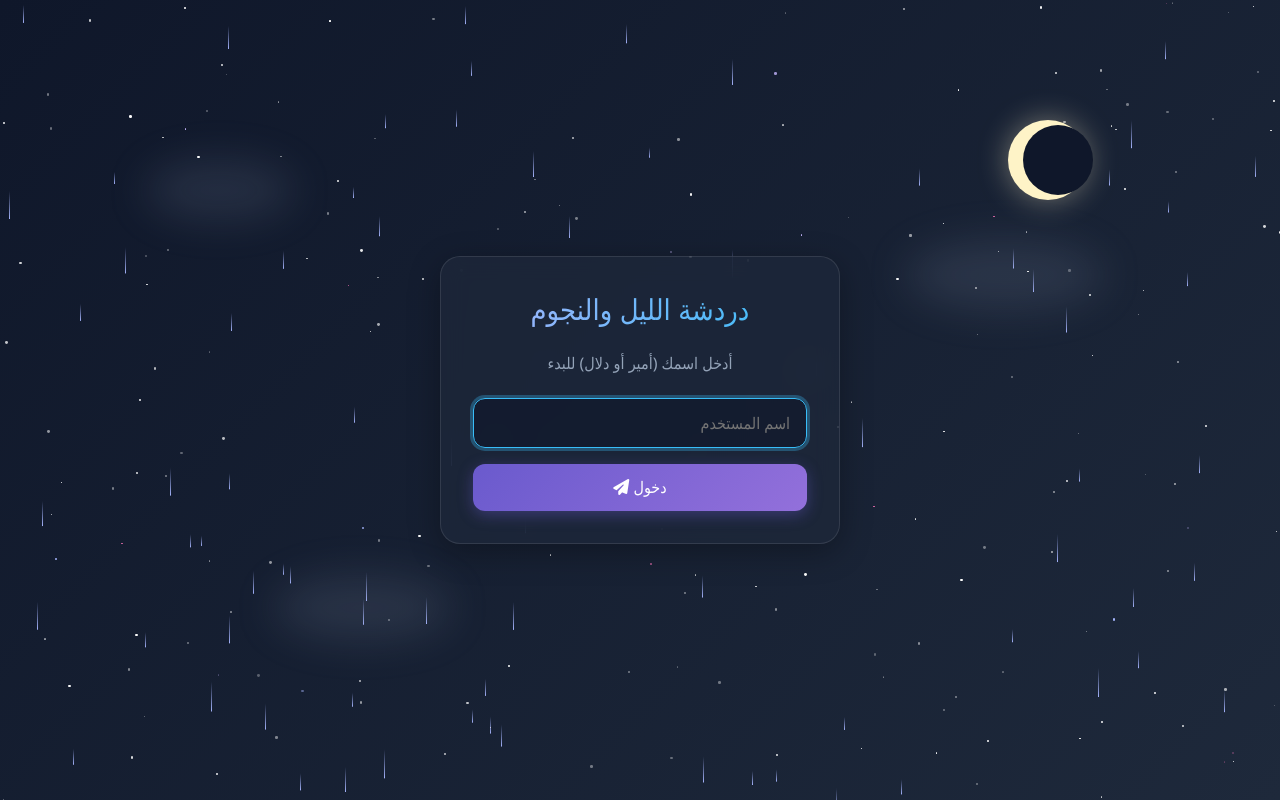
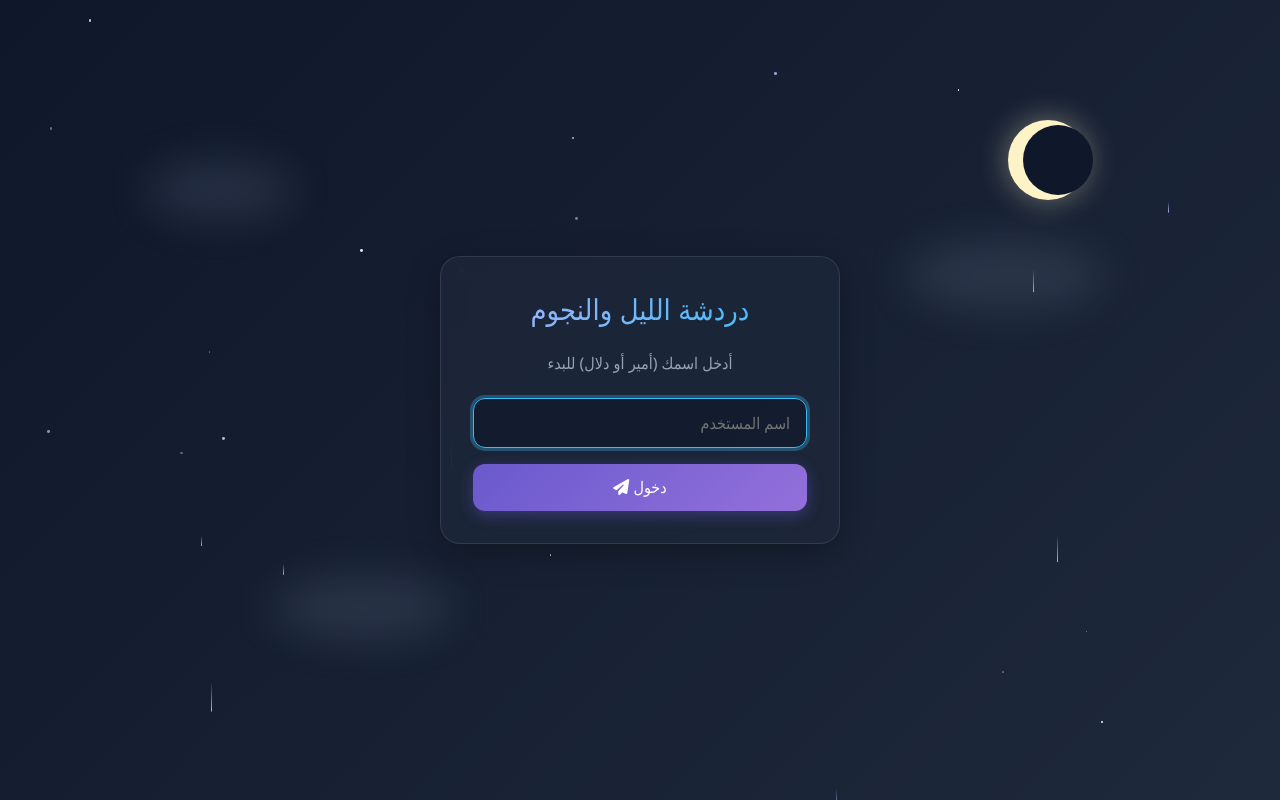
Before and after one commit to amir-lebbaz/amir_dalal, a website: page public/index.html in a window 1280 px wide. Drawn offline with Linux system fonts and the light colour scheme.

Commit message:
Update index.html

```diff
--- a/public/index.html
+++ b/public/index.html
@@ -543,8 +543,8 @@
             const themeToggle = document.getElementById('theme-toggle');
 
             // تهيئة التأثيرات البصرية
-            createStars(200);
-            createRain(80);
+            createStars(20);
+            createRain(8);
             createHearts();
 
             // حالة المستخدم
```
